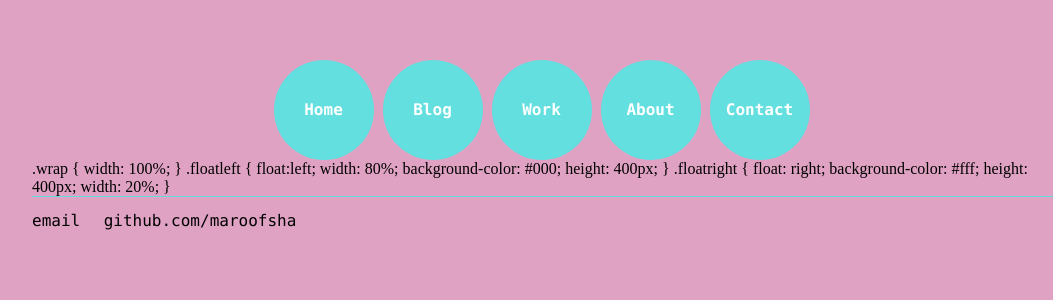
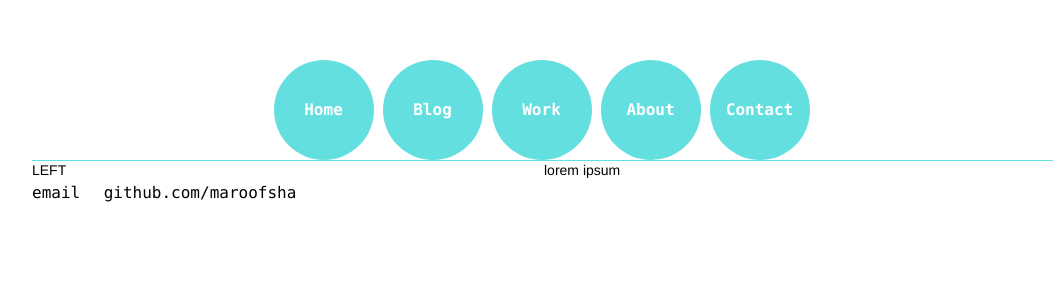
Before and after one commit to maroofsha/maroofsha.github.io, a Jekyll site: the page built from contact.html, in a window 1280 px wide. Shown: the top 300 px of the page, without its empty margins (96-1149 px from the left). Built offline with Jekyll 4.4.1, drawn with Linux system fonts in a browser that asks for light colours; nearby versions of some CDN libraries.

Commit message:
Update contact.html

```diff
--- a/contact.html
+++ b/contact.html
@@ -3,26 +3,35 @@ layout: default
 title: maroofsha, Enterpreuner
 ---
 
-.wrap {
-    width: 100%;
+
+
+
+<style>
+html {
+    font-size: 62.5%;
 }
+body {
+    background-color: white;
+    color: black;
+    font-family: helvetica, arial, sans-serif;
+    font-size: 1.4em; /* equiv 14px */
+    line-height: 1.5; /* adapt to your design */
+}
+/* you shall not pass */
+div, textarea, table, td, th, code, pre, samp {
+    word-wrap: break-word;
+}
+.left {
+    float: left;
+}
+.w50 {
+    width: 50%;
+}
+</style>
 
-.floatleft {
-    float:left;
-    width: 80%;
-    background-color: #000;
-    height: 400px;
-}
 
-.floatright {
-float: right;
-    background-color: #fff;
-    height: 400px;
-    width: 20%;
-}
 
-<div class="wrap">
-    <div class="floatleft"></div>
-    <div class="floatright"></div>
-    <div style="clear: both;">
+<div id="content">
+  <div class="left w50">LEFT</div>
+  <div class="left w50">lorem ipsum</div>
 </div>
```
